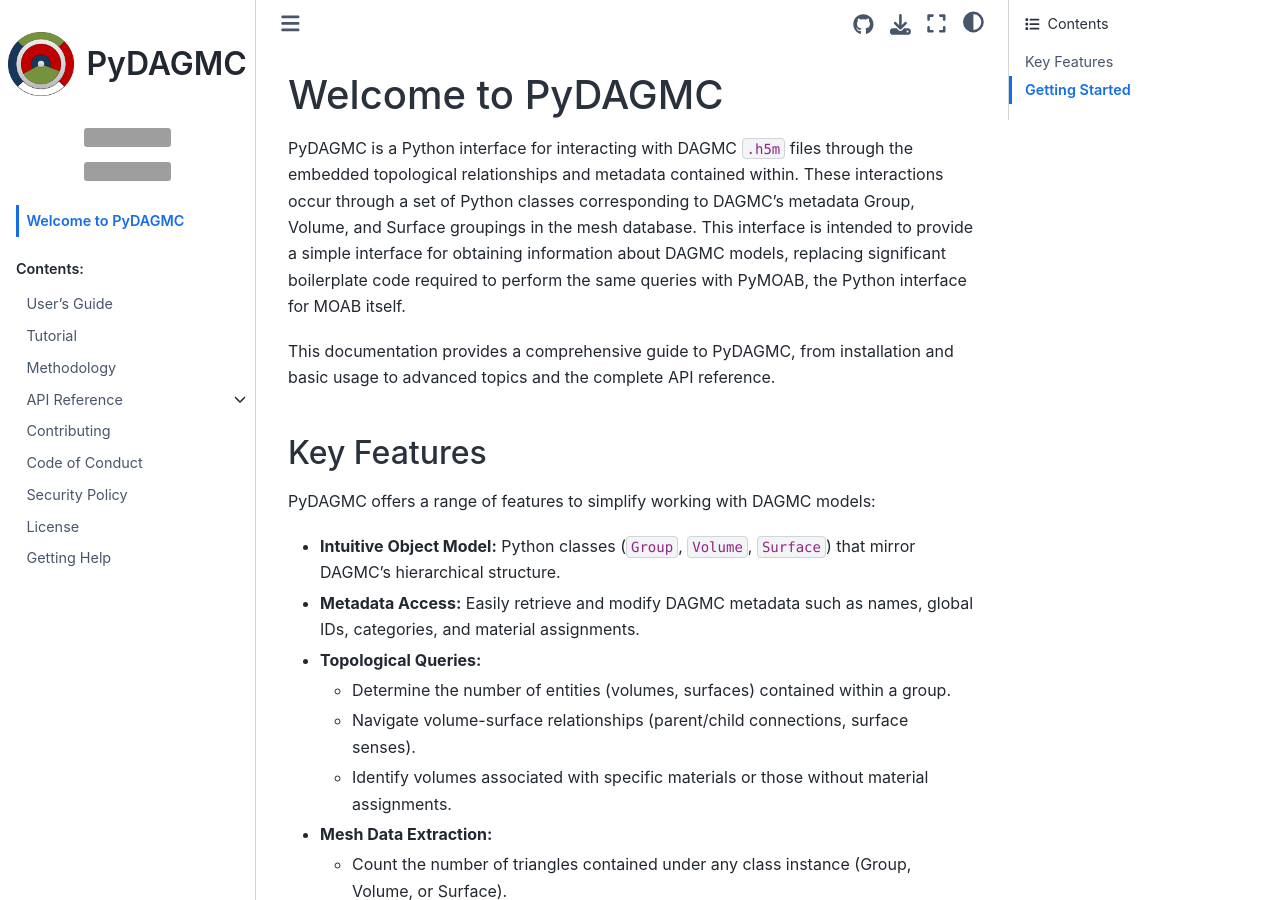
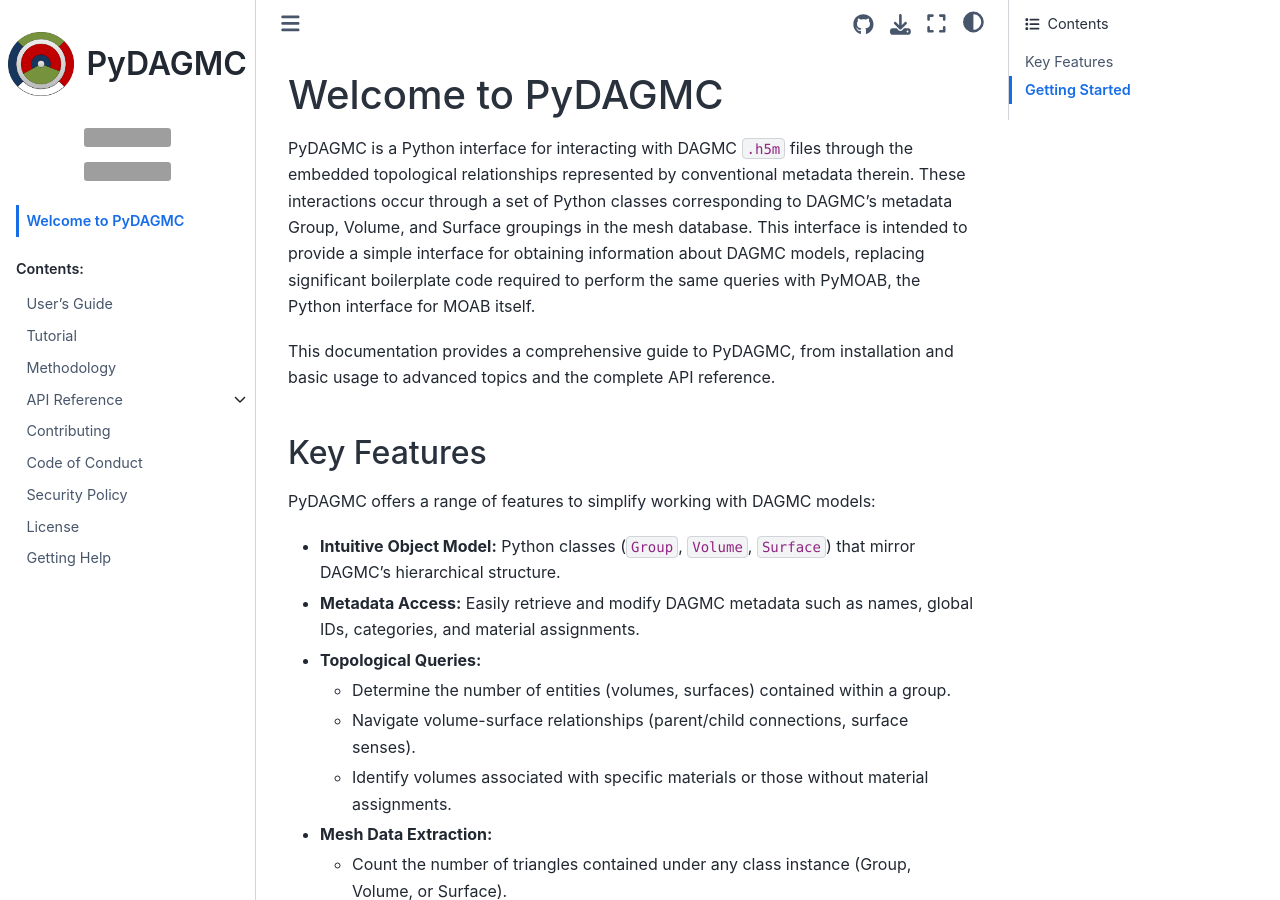
Before and after one commit to svalinn/pydagmc, a Sphinx documentation site: the page built from docs/source/index.md, in a window 1280 px wide and 900 px high. Built offline with Sphinx 7.4.7 and the Sphinx Book theme 1.1.4, drawn with Linux system fonts in a browser that asks for light colours; grey boxes are pictures that could not be loaded.

Commit message:
Update docs/source/index.md
Co-authored-by: Patrick Shriwise <pshriwise@gmail.com>

```diff
--- a/docs/source/index.md
+++ b/docs/source/index.md
@@ -1,7 +1,7 @@
 # Welcome to PyDAGMC
 
 PyDAGMC is a Python interface for interacting with DAGMC `.h5m` files
-through the embedded topological relationships and metadata contained within.
+through the embedded topological relationships represented by conventional metadata therein.
 These interactions occur through a set of Python classes corresponding to
 DAGMC’s metadata Group, Volume, and Surface groupings in the mesh database.
 This interface is intended to provide a simple interface for obtaining
```
